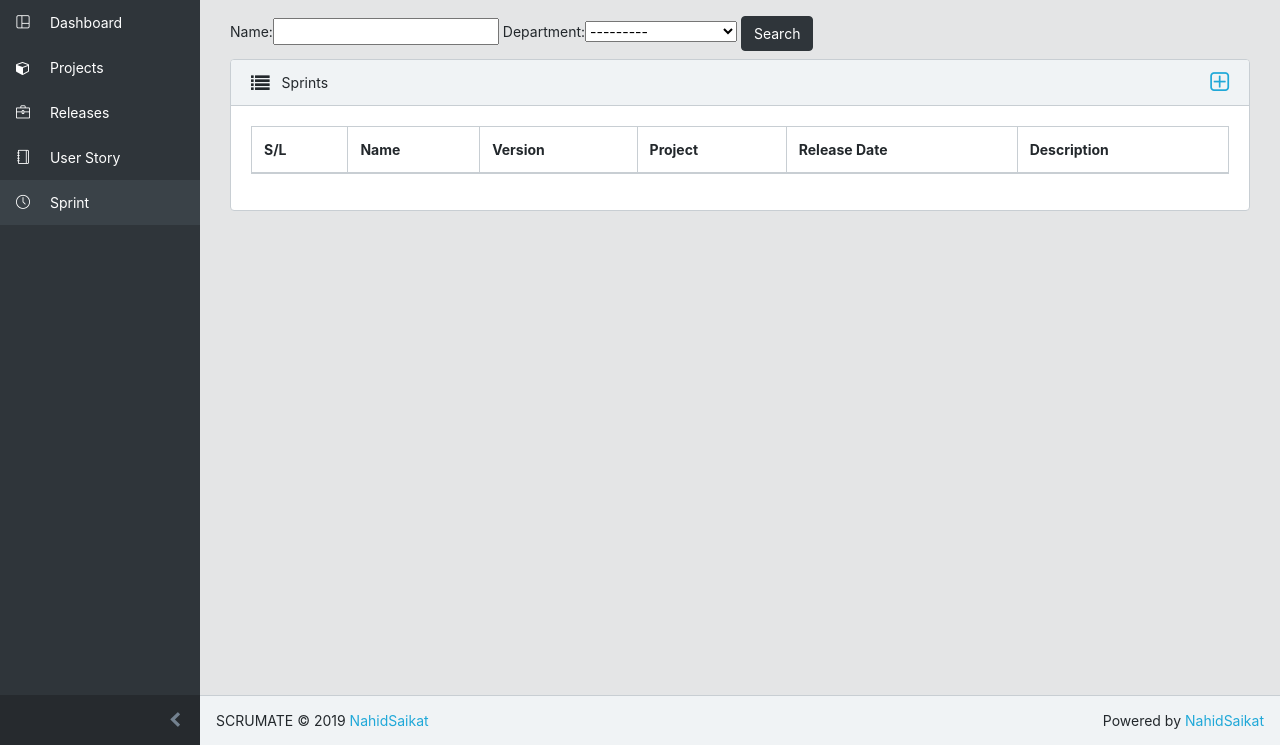
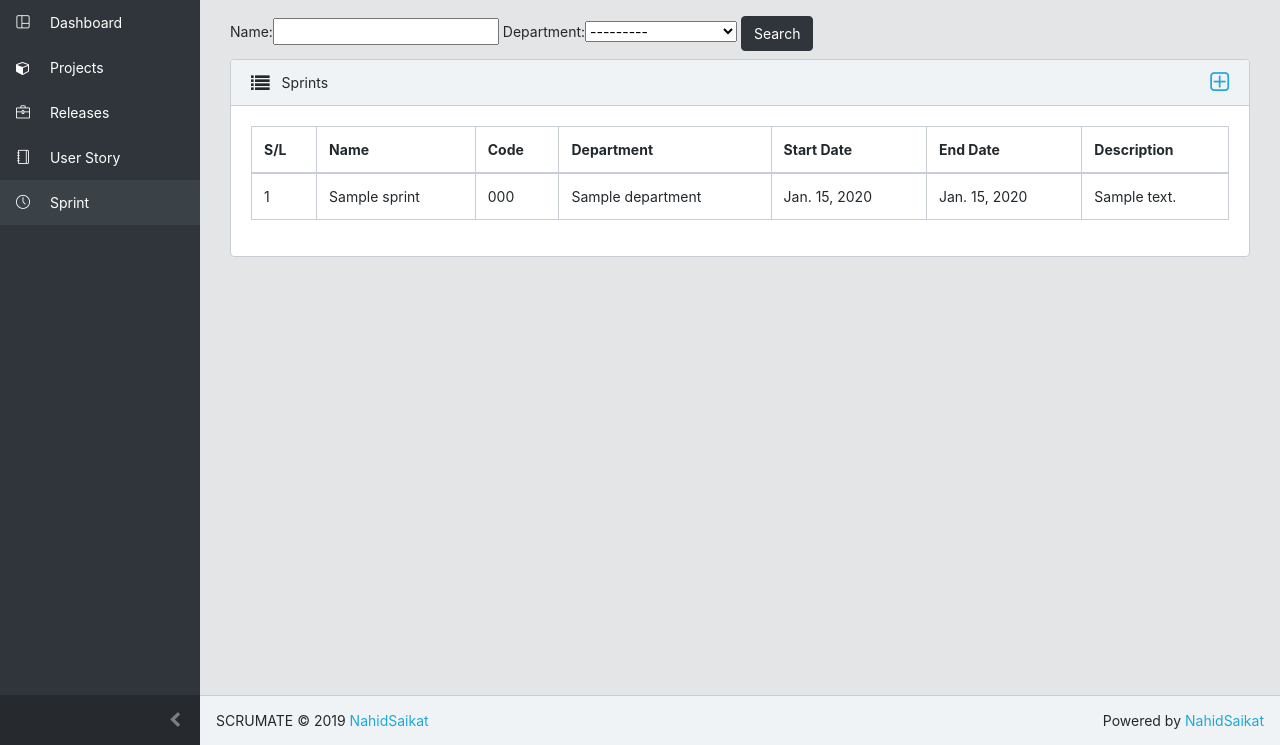
Before and after one commit to nahidsaikat/scrumate, a Django app: page /sprint/ in a window 1280 px wide. Shown: the part 55-800 px from the top of the page. Run offline with Django 3.2, Linux system fonts and the light colour scheme; a user stored in the database is signed in; tables that the repository leaves empty hold one stand-in row (values such as "Sample post"); lists and menus that the app fills with data are empty; some libraries are stand-ins or nearby versions; some web fonts are replaced.

Commit message:
<49> Fixing sprint list page.

```diff
--- a/core/templates/sprint/sprint_list.html
+++ b/core/templates/sprint/sprint_list.html
@@ -24,41 +24,43 @@
                         <tr>
                             <th>S/L</th>
                             <th>Name</th>
-                            <th>Version</th>
-                            <th>Project</th>
-                            <th>Release Date</th>
+                            <th>Code</th>
+                            <th>Department</th>
+                            <th>Start Date</th>
+                            <th>End Date</th>
                             <th>Description</th>
                         </tr>
                         </thead>
                         <tbody>
-                            {% for rel in releases %}
+                            {% for spr in sprints %}
                                 <tr>
                                     <td>{{ forloop.counter }}</td>
-                                    <td>{{ rel.name }}</td>
-                                    <td>{{ rel.version }}</td>
-                                    <td>{{ rel.project.name }}</td>
-                                    <td>{{ rel.release_date }}</td>
-                                    <td>{{ rel.description }}</td>
+                                    <td>{{ spr.name }}</td>
+                                    <td>{{ spr.code }}</td>
+                                    <td>{{ spr.department.name }}</td>
+                                    <td>{{ spr.start_date }}</td>
+                                    <td>{{ spr.end_date }}</td>
+                                    <td>{{ spr.description }}</td>
                                 </tr>
                             {% endfor %}
                         </tbody>
                     </table>
-                    {% if releases.has_other_pages %}
+                    {% if sprints.has_other_pages %}
                         <ul class="pagination">
-                            {% if releases.has_previous %}
-                                <li class="page-item"><a class="page-link" href="?page={{ releases.previous_page_number }}">&laquo;</a></li>
+                            {% if sprints.has_previous %}
+                                <li class="page-item"><a class="page-link" href="?page={{ sprints.previous_page_number }}">&laquo;</a></li>
                             {% else %}
                                 <li class="page-item disabled"><span class="page-link">&laquo;</span></li>
                             {% endif %}
-                            {% for i in releases.paginator.page_range %}
-                                {% if releases.number == i %}
+                            {% for i in sprints.paginator.page_range %}
+                                {% if sprints.number == i %}
                                     <li class="page-item active"><span class="page-link">{{ i }} <span class="sr-only">(current)</span></span></li>
                                 {% else %}
                                     <li class="page-item"><a class="page-link" href="?page={{ i }}">{{ i }}</a></li>
                                 {% endif %}
                             {% endfor %}
-                            {% if releases.has_next %}
-                                <li class="page-item"><a class="page-link" href="?page={{ releases.next_page_number }}">&raquo;</a></li>
+                            {% if sprints.has_next %}
+                                <li class="page-item"><a class="page-link" href="?page={{ sprints.next_page_number }}">&raquo;</a></li>
                             {% else %}
                                 <li class="page-item disabled"><span class="page-link">&raquo;</span></li>
                             {% endif %}
```
